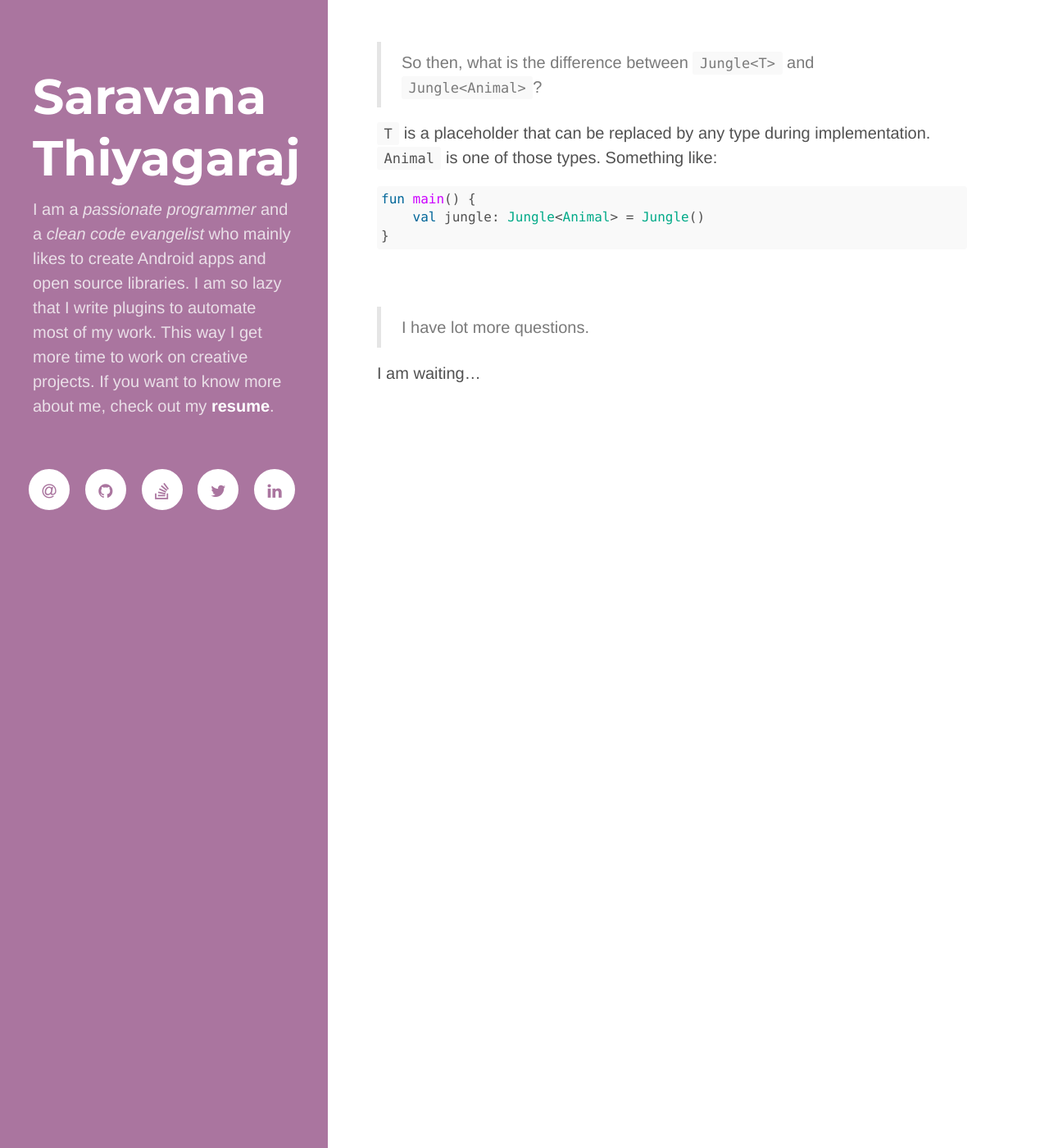
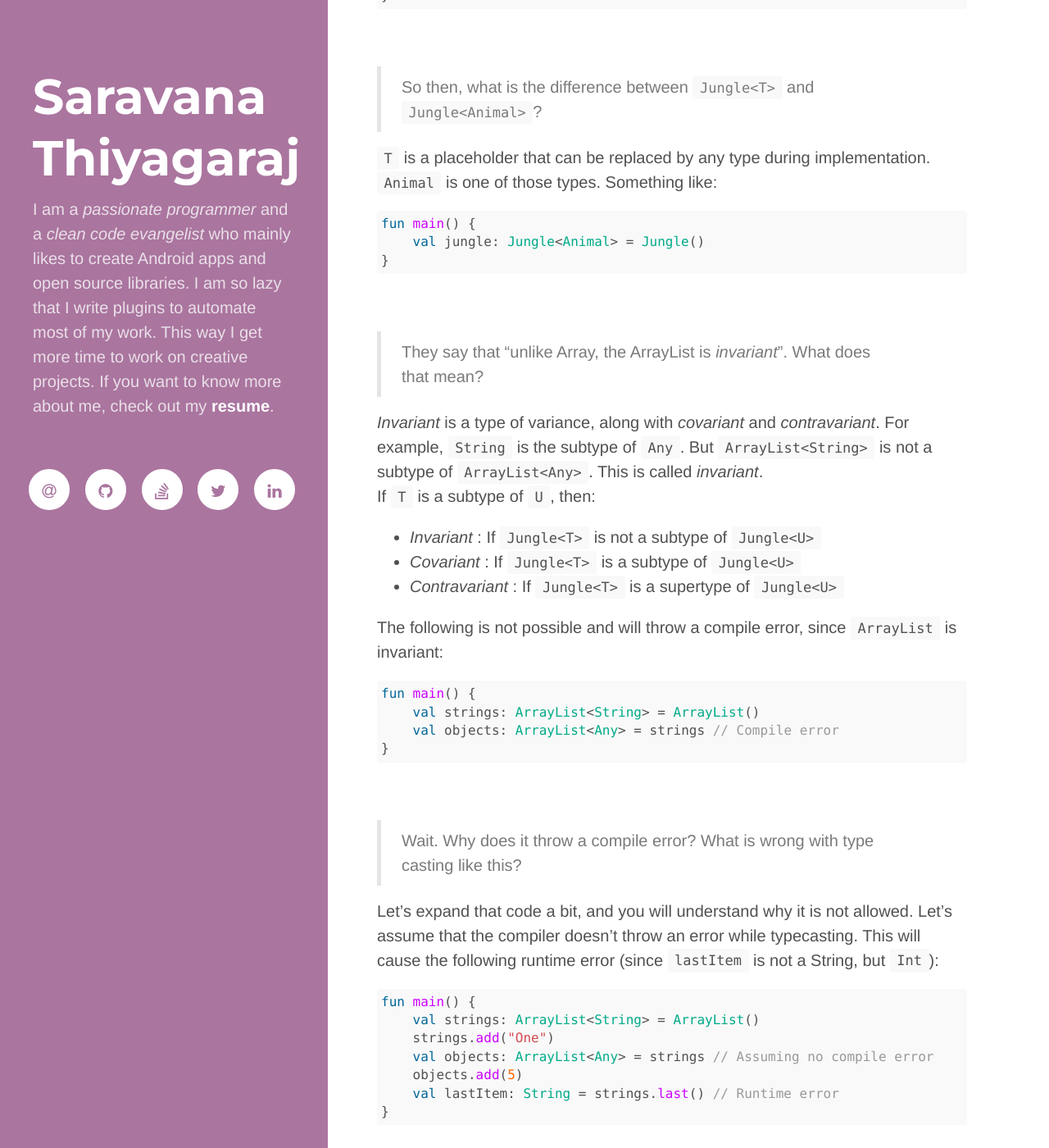
Before and after one commit to thsaravana/thsaravana.github.io, a Jekyll site: the page built from _posts/2021-09-10-generics-in-kotlin.md, in a window 1280 px wide and 1400 px high, scrolled down 578 px. Shown: the whole window at 82% size. Built offline with Jekyll 4.4.1, drawn with Linux system fonts in a browser that asks for light colours; nearby versions of some CDN libraries; some of the changed text lies outside the part shown.

Commit message:
Generics in Kotlin blog - Explaining variance

````diff
--- a/_posts/2021-09-10-generics-in-kotlin.md
+++ b/_posts/2021-09-10-generics-in-kotlin.md
@@ -6,7 +6,7 @@ title: "Generics in Kotlin"
 > What is it?
 
 These are generics: `List<String>`, `List<Any>`, `Map<Int, String>`, `Jungle<T>`, etc...
-<br>
+<br><br>
 
 > What is `T` in `Jungle<T>`?
 
@@ -31,6 +31,39 @@ fun main() {
 ```
 <br>
 
-> I have lot more questions.
+> They say that "unlike Array, the ArrayList is *invariant*". What does that mean?
 
-I am waiting...
+*Invariant* is a type of variance, along with *covariant* and *contravariant*. For example, `String` is the subtype of `Any`.
+But `ArrayList<String>` is not a subtype of `ArrayList<Any>`. This is called *invariant*. <br>
+If `T` is a subtype of `U`, then:
+- *Invariant* : If `Jungle<T>` is not a subtype of `Jungle<U>`
+- *Covariant* : If `Jungle<T>` is a subtype of `Jungle<U>`
+- *Contravariant* : If `Jungle<T>` is a supertype of `Jungle<U>`
+
+The following is not possible and will throw a compile error, since `ArrayList` is invariant:
+```kotlin
+fun main() {
+    val strings: ArrayList<String> = ArrayList()
+    val objects: ArrayList<Any> = strings // Compile error
+}
+```
+<br>
+
+> Wait. Why does it throw a compile error? What is wrong with type casting like this?
+
+Let's expand that code a bit, and you will understand why it is not allowed. Let's assume that the compiler doesn't throw
+an error while typecasting. This will cause the following runtime error (since `lastItem` is not a String, but `Int`):
+```kotlin
+fun main() {
+    val strings: ArrayList<String> = ArrayList()
+    strings.add("One")
+    val objects: ArrayList<Any> = strings // Assuming no compile error
+    objects.add(5)
+    val lastItem: String = strings.last() // Runtime error
+}
+```
+<br>
+
+> Got it. But if this is the case, then all generic type should be *Invariant* right? How is *Covariant* and *Contravariant* possible?
+
+I am having dinner. I will answer this soon.
````
